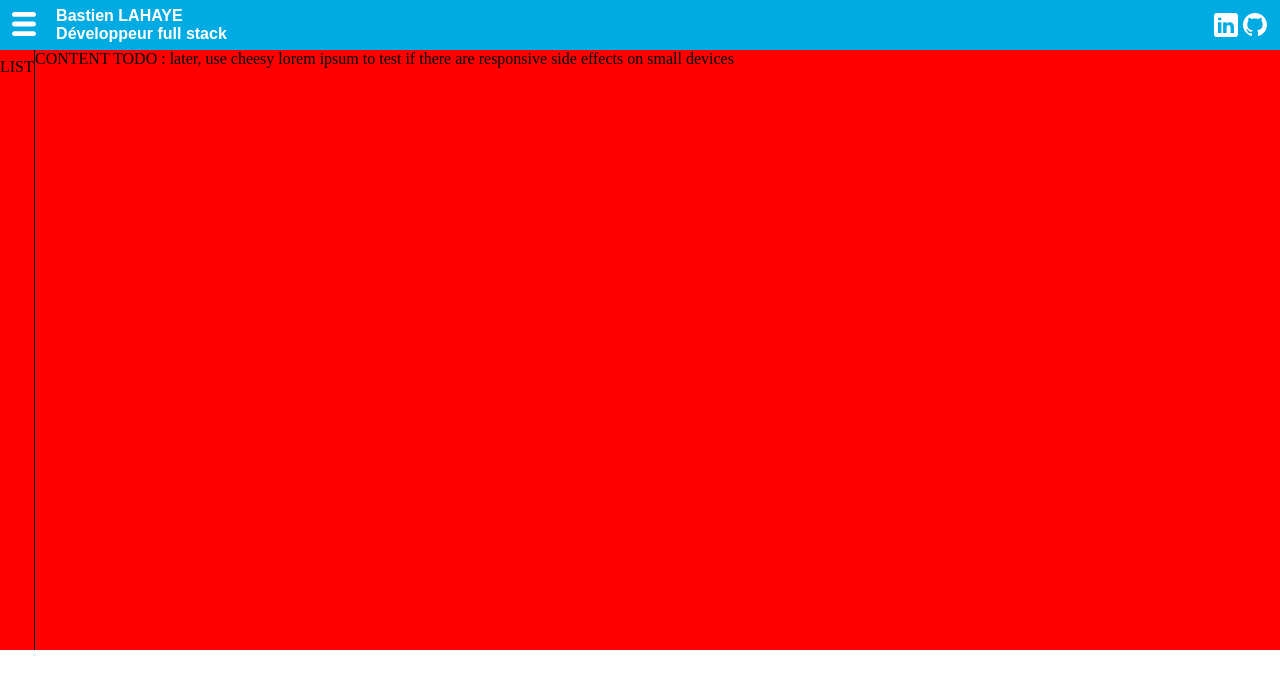
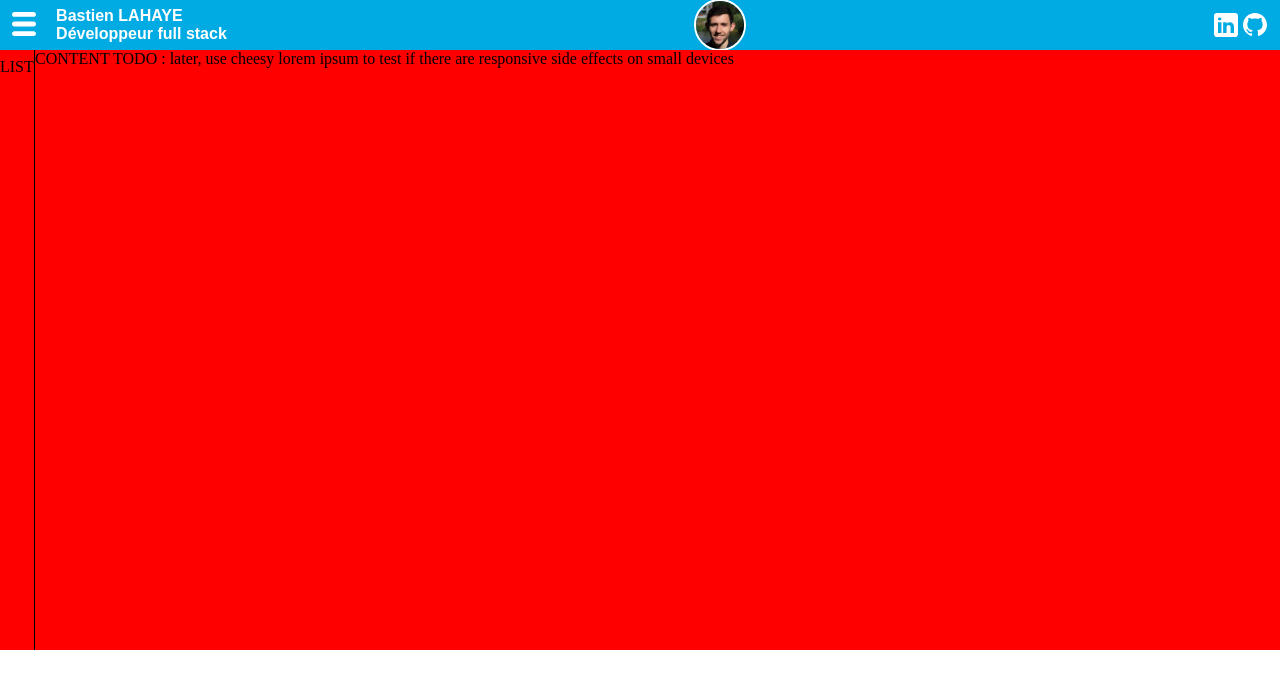
Before and after one commit to law-millenium/online-resume, an Angular app: page / in a window 1280 px wide. Shown: the top 688 px of the page. Built offline with nearby package versions, Linux system fonts and the light colour scheme.

Commit message:
Gestion de l'ajout de la photo en medium -> reste à gérer le reste du header en medium aussi

```diff
--- a/src/app/header/header.component.html
+++ b/src/app/header/header.component.html
@@ -12,11 +12,7 @@
             <p>Bastien LAHAYE</p>
             <p>Développeur full stack</p>
         </div>
-        <img
-            class="photo"
-            src="../../assets/photo-cv-carre.png"
-            alt="Photo CV"
-        />
+        <img class="photo" src="../../assets/photo-cv.png" alt="Photo CV" />
         <a
             class="icon linkedin-icon"
             href="https://www.linkedin.com/in/bastien-lahaye-15a233156/"
--- a/src/app/header/header.component.scss
+++ b/src/app/header/header.component.scss
@@ -20,6 +20,13 @@
             align-items: center;
         padding: 0.5rem;
         width: 100%;
+
+
+p {
+    font-family: $font-family;
+    font-weight: $font-weight-semibold;
+    color: $white
+}
 
         .photo{
             display: none;
@@ -45,24 +52,19 @@
     height: 1.5rem;
 }
 
-p {
-    font-family: $font-family;
-    font-weight: $font-weight-semibold;
-    color: $white
-}
-
-// TODO:ajouter ma photo dès 400 en small ou après en medium ?
-@include media_queries('small') {
-    .photo{
+@include media_queries('medium') {
+    .banner .details .photo{
         display: block;
-        width: 5rem;
-        height: 5rem;
+        margin-left: auto;
+        width: 3rem;
+        height: 3rem;
         border-radius: 50%;
         // TODO:gérer format css dans pretier : https://stackoverflow.com/questions/54753495/how-to-edit-auto-formatting-rules-for-css-scss-less-using-prettier-in-vscode
 border-color: $white;
 border-width: 2px;
 border-style: solid;
-    }
+
+}
 }
 
 // @include media_queries('medium') {
```
Also changed, not shown: src/assets/photo-cv-carre.png (deleted), src/assets/photo-cv.png.
